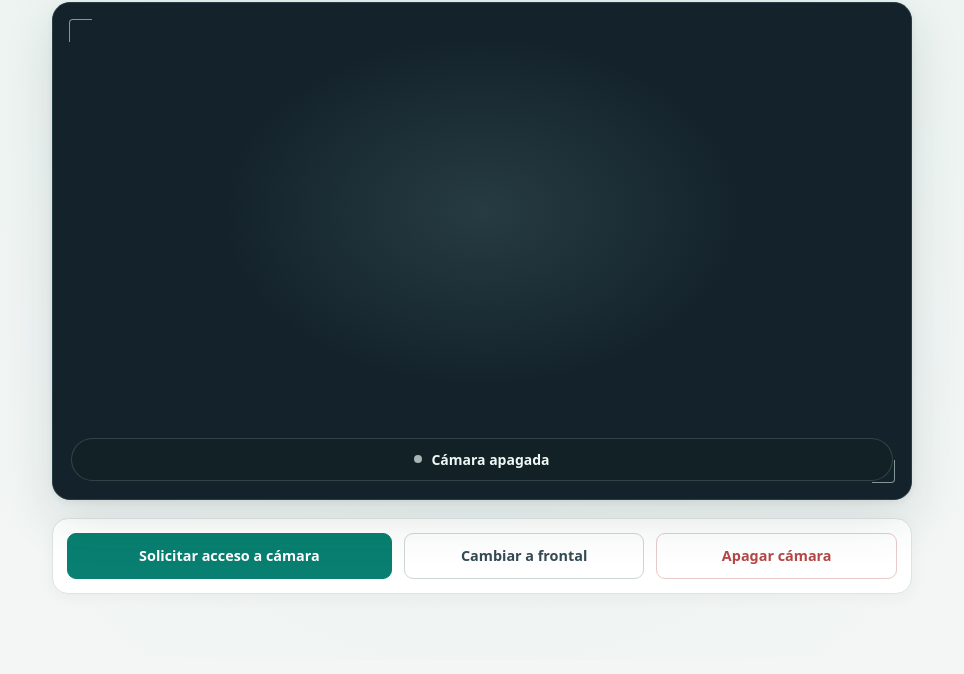
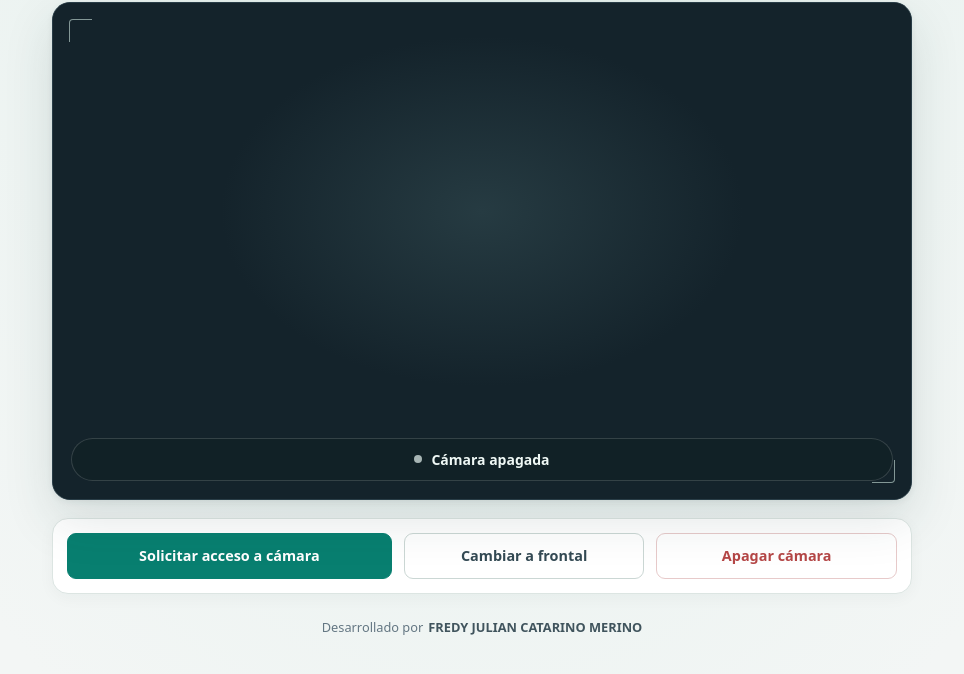
Before and after one commit to FREDYCATARINO/pwa-camara-instalable, a plain HTML site: page index.html in a window 1280 px wide. Shown: the part 140-814 px from the top of the page, without its empty margins (158-1122 px from the left). Drawn offline with Linux system fonts and the light colour scheme.

Commit message:
Agregar credito del desarrollador
Co-authored-by: Copilot <223556219+Copilot@users.noreply.github.com>

```diff
--- a/index.html
+++ b/index.html
@@ -49,6 +49,11 @@
           Apagar cámara
         </button>
       </nav>
+
+      <footer class="app-footer">
+        <span>Desarrollado por</span>
+        <strong>FREDY JULIAN CATARINO MERINO</strong>
+      </footer>
     </main>
 
     <script src="./app.js"></script>
--- a/styles.css
+++ b/styles.css
@@ -258,6 +258,20 @@ h1 {
   background: #def1e7;
 }
 
+.app-footer {
+  display: flex;
+  justify-content: center;
+  gap: 5px;
+  margin-top: 24px;
+  color: var(--muted);
+  font-size: 0.8rem;
+}
+
+.app-footer strong {
+  color: #40545d;
+  font-weight: 700;
+}
+
 [hidden] {
   display: none !important;
 }
```
